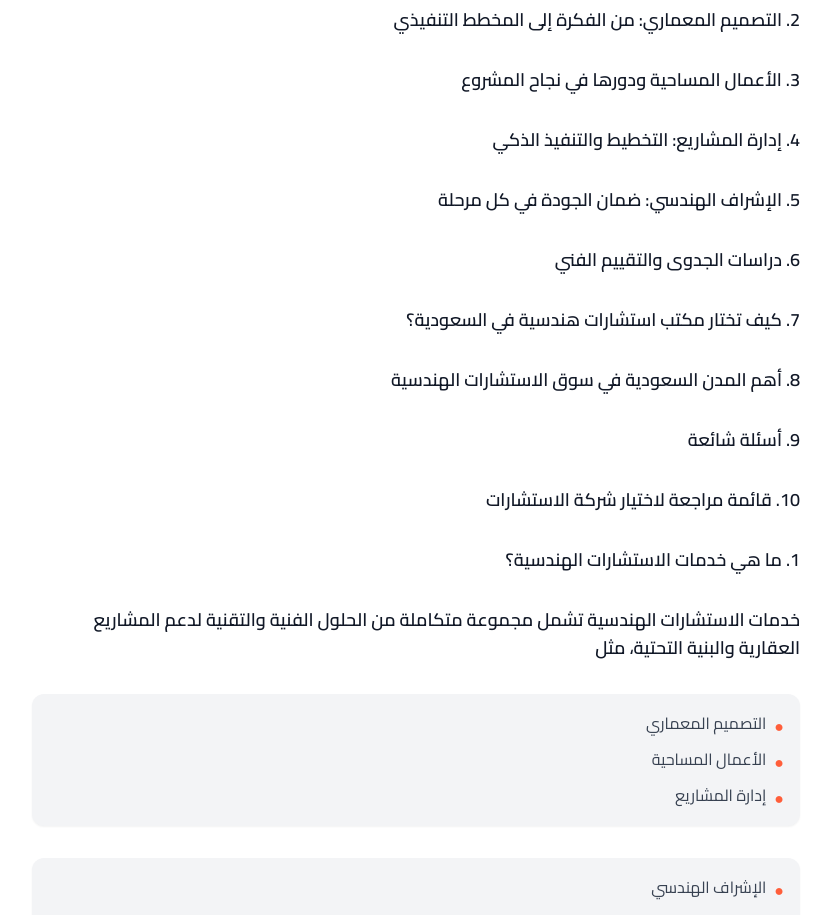
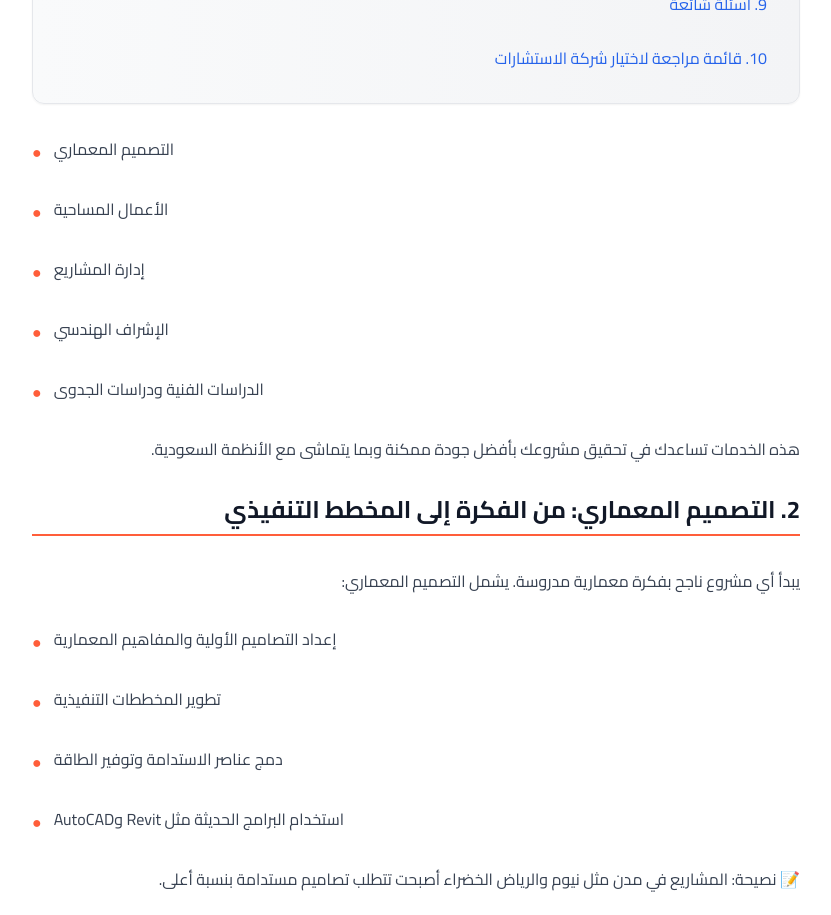
Before and after one commit to karim2652/qiwanagd, a React (Vite) app: page /blog/1 in a window 1280 px wide. Shown: the part 1660-2575 px from the top of the page, without its empty margins (400-1231 px from the left). Built offline with nearby package versions, Linux system fonts and the light colour scheme.

Commit message:
Refactor BlogDetails component to enhance table of contents parsing and content filtering. Improved handling of duplicate sections and added support for bullet points and regular paragraphs in content rendering.

```diff
--- a/src/pages/components/Blog/BlogDetails.jsx
+++ b/src/pages/components/Blog/BlogDetails.jsx
@@ -61,13 +61,17 @@ const BlogDetails = () => {
       .toLowerCase();
   };
 
-  // Function to parse table of contents
-  const parseTableOfContents = (paragraphs) => {
+  // Function to parse table of contents and filter content
+  const parseContentWithTOC = (paragraphs) => {
     const tocItems = [];
+    const filteredContent = [];
     let inToc = false;
+    let tocEndIndex = -1;
+    let seenSections = new Set();
 
-    for (const paragraph of paragraphs) {
-      const trimmed = paragraph.trim();
+    // First pass: identify TOC items and find where TOC ends
+    for (let i = 0; i < paragraphs.length; i++) {
+      const trimmed = paragraphs[i].trim();
 
       // Check if this is the start of table of contents
       if (
@@ -81,20 +85,84 @@ const BlogDetails = () => {
       // If we're in TOC and find a numbered item
       if (inToc && /^\d+\.\s/.test(trimmed)) {
         const sectionId = createSectionId(trimmed);
+        const sectionNumber = trimmed.match(/^\d+/)[0];
+
+        // Avoid duplicate sections
+        if (!seenSections.has(sectionNumber)) {
           tocItems.push({
             text: trimmed,
             id: sectionId,
-          number: trimmed.match(/^\d+/)[0],
+            number: sectionNumber,
           });
+          seenSections.add(sectionNumber);
+        }
       }
 
-      // Stop if we hit an empty line or content that doesn't look like TOC
+      // Check if TOC section has ended
       if (inToc && (trimmed === '' || (!trimmed.match(/^\d+\./) && tocItems.length > 0))) {
+        tocEndIndex = i;
+        inToc = false;
+      }
+    }
+
+    // Second pass: filter out TOC items from main content
+    const tocNumbers = new Set(tocItems.map((item) => item.number));
+
+    for (let i = 0; i < paragraphs.length; i++) {
+      const trimmed = paragraphs[i].trim();
+
+      // Skip TOC section entirely
+      if (
+        trimmed.includes('فهرس المحتويات') ||
+        trimmed.toLowerCase().includes('table of contents')
+      ) {
+        // Add TOC as special content block
+        filteredContent.push({
+          type: 'toc',
+          content: trimmed,
+          tocItems: tocItems,
+          index: i,
+        });
+
+        // Skip until TOC ends
+        while (i < paragraphs.length) {
+          i++;
+          const nextTrimmed = paragraphs[i]?.trim() || '';
+          if (nextTrimmed === '' || (!nextTrimmed.match(/^\d+\./) && tocItems.length > 0)) {
             break;
           }
         }
+        continue;
+      }
 
-    return tocItems;
+      // Skip numbered sections that are already in TOC (but keep the main content under them)
+      const sectionMatch = trimmed.match(/^\d+\.\s/);
+      if (sectionMatch) {
+        const sectionNumber = sectionMatch[0].replace('.', '').trim();
+        if (tocNumbers.has(sectionNumber)) {
+          // Add as section header with ID for scrolling
+          const sectionId = createSectionId(trimmed);
+          filteredContent.push({
+            type: 'section-header',
+            content: trimmed,
+            sectionId: sectionId,
+            index: i,
+          });
+          continue;
+        }
+      }
+
+      // Add regular content
+      if (trimmed) {
+        filteredContent.push({
+          type: 'content',
+          content: paragraphs[i],
+          index: i,
+        });
+      }
+    }
+
+    return { tocItems, filteredContent };
   };
 
   // Function to scroll to section
@@ -156,36 +224,49 @@ const BlogDetails = () => {
     return dateStr;
   };
 
-  const isTOC = (txt) =>
-    txt.trim().startsWith('فهرس المحتويات') ||
-    txt.trim().toLowerCase().startsWith('table of contents');
+  // Parse content with TOC handling
+  const { tocItems, filteredContent } = parseContentWithTOC(paragraphs);
 
-  // Parse table of contents
-  const tocItems = parseTableOfContents(paragraphs);
+  const ContentBlock = ({ item }) => {
+    const { type, content, sectionId, tocItems } = item;
 
-  const ContentBlock = ({ type, content, sectionId }) => {
     switch (type) {
-      case 'title':
+      case 'section-header':
         return (
-          <h2 id={sectionId} className='text-lg font-semibold text-gray-900 mb-4 scroll-mt-20'>
+          <h2
+            id={sectionId}
+            className='text-xl sm:text-2xl font-bold text-gray-900 mb-6 mt-8 scroll-mt-20 border-b-2 border-[#FF5E3A] pb-2'
+            style={{ fontFamily }}
+          >
             {content}
           </h2>
         );
       case 'toc':
         return (
-          <div className='bg-gray-50 rounded-xl p-4 mb-6 border border-gray-200'>
-            <h3 className='text-xl font-bold text-gray-900 mb-4 tracking-wide'>{content}</h3>
-            {tocItems.length > 0 && (
+          <div className='bg-gradient-to-r from-gray-50 to-gray-100 rounded-xl p-6 mb-8 border border-gray-200 shadow-sm'>
+            <h3
+              className='text-xl sm:text-2xl font-bold text-gray-900 mb-6 tracking-wide text-center'
+              style={{ fontFamily }}
+            >
+              {content}
+            </h3>
+            {tocItems && tocItems.length > 0 && (
               <div className='mt-4'>
-                <ul className='space-y-2'>
+                <ul
+                  className={`space-y-3 ${isArabic ? 'text-right' : 'text-left'}`}
+                  dir={isArabic ? 'rtl' : 'ltr'}
+                >
                   {tocItems.map((item, index) => (
-                    <li key={index}>
+                    <li key={index} className={`${isArabic ? 'text-right' : 'text-left'}`}>
                       <button
                         onClick={() => scrollToSection(item.id)}
-                        className='text-left w-full text-blue-600 hover:text-blue-800 hover:underline transition-colors duration-200 cursor-pointer'
+                        className={`w-full text-blue-600 hover:text-blue-800 hover:underline transition-colors duration-200 cursor-pointer p-2 rounded-md hover:bg-blue-50 ${isArabic ? 'text-right' : 'text-left'}`}
                         style={{ fontFamily }}
+                        dir={isArabic ? 'rtl' : 'ltr'}
                       >
+                        <span className={`block ${isArabic ? 'text-right' : 'text-left'}`}>
                           {item.text}
+                        </span>
                       </button>
                     </li>
                   ))}
@@ -194,30 +275,37 @@ const BlogDetails = () => {
             )}
           </div>
         );
-      case 'bullet':
+      case 'content':
+        const trimmedContent = content.trim();
+
+        // Handle bullet points
+        if (trimmedContent.startsWith('•') || trimmedContent.startsWith('- ')) {
           return (
-          <div className='flex items-start gap-2 mb-4'>
+            <div
+              className={`flex items-start gap-3 mb-4 ${isArabic ? 'flex-row-reverse text-right' : ''}`}
+            >
               <span className='mt-1 text-[#FF5E3A] text-base'>●</span>
-            <span className='text-gray-700'>{content}</span>
+              <span className='text-gray-700 leading-relaxed' style={{ fontFamily }}>
+                {trimmedContent.replace(/^[-•]\s*/, '')}
+              </span>
             </div>
           );
+        }
+
+        // Handle regular paragraphs
+        return (
+          <p
+            className={`text-gray-700 mb-6 leading-relaxed ${isArabic ? 'text-right' : 'text-left'}`}
+            style={{ fontFamily }}
+            dir={isArabic ? 'rtl' : 'ltr'}
+          >
+            {content}
+          </p>
+        );
       default:
-        return <p className='text-gray-700 mb-6 leading-relaxed'>{content}</p>;
+        return null;
     }
   };
-
-  const BulletGroup = ({ items }) => (
-    <div className='bg-gray-100 rounded-xl p-4 mb-2 shadow-sm'>
-      <ul className='space-y-2 m-0'>
-        {items.map((item, idx) => (
-          <li key={idx} className='flex items-start gap-2'>
-            <span className='mt-1 text-[#FF5E3A] text-base'>●</span>
-            <span className='text-gray-700'>{item.replace(/^[-•]\s*/, '')}</span>
-          </li>
-        ))}
-      </ul>
-    </div>
-  );
 
   return (
     <>
@@ -286,86 +374,42 @@ const BlogDetails = () => {
                 <div className='sm:p-6 md:p-8 lg:p-12'>
                   {/* Article description */}
                   <div className='my-2 rounded-xl sm:rounded-2xl border border-[#FF5E3A]/10 p-4'>
-                    <h2 className='text-xl sm:text-md font-bold text-gray-900 my-1'>
+                    <h2
+                      className='text-xl sm:text-md font-bold text-gray-900 my-1'
+                      style={{ fontFamily }}
+                    >
                       {t('blog.details.about_article')}
                     </h2>
-                    <p className='text-base sm:text-md text-gray-600 leading-relaxed'>
+                    <p
+                      className={`text-base sm:text-md text-gray-600 leading-relaxed ${isArabic ? 'text-right' : 'text-left'}`}
+                      style={{ fontFamily }}
+                      dir={isArabic ? 'rtl' : 'ltr'}
+                    >
                       {translatedDescription}
                     </p>
                   </div>
 
                   <div className='prose prose-sm sm:prose-base md:prose-lg max-w-none mt-6'>
                     <div className='text-gray-600 leading-relaxed space-y-4 sm:space-y-6 md:space-y-8'>
-                      {(() => {
-                        if (!paragraphs.length) {
-                          return (
+                      {filteredContent.length === 0 ? (
                         <p className='text-base sm:text-lg text-gray-500 italic'>
                           {t('blog.details.no_content')}
                         </p>
-                          );
-                        }
-
-                        const elements = [];
-                        let bulletGroup = [];
-
-                        paragraphs.forEach((paragraph, index) => {
-                          const trimmedParagraph = paragraph.trim();
-
-                          if (
-                            trimmedParagraph.startsWith('•') ||
-                            trimmedParagraph.startsWith('- ')
-                          ) {
-                            bulletGroup.push(paragraph);
-                            if (bulletGroup.length >= 3) {
-                              elements.push(<BulletGroup key={index} items={bulletGroup} />);
-                              bulletGroup = [];
-                            }
-                          } else {
-                            if (bulletGroup.length > 0) {
-                              elements.push(
-                                <BulletGroup key={`bullet-${index}`} items={bulletGroup} />
-                              );
-                              bulletGroup = [];
-                            }
-
-                            const type = isTOC(paragraph)
-                              ? 'toc'
-                              : trimmedParagraph.match(/^\d+\./) ||
-                                  trimmedParagraph.endsWith(':') ||
-                                  (trimmedParagraph.length < 40 &&
-                                    trimmedParagraph === trimmedParagraph.toUpperCase())
-                                ? 'title'
-                                : 'paragraph';
-
-                            // Create section ID for numbered sections
-                            const sectionId = trimmedParagraph.match(/^\d+\./)
-                              ? createSectionId(trimmedParagraph)
-                              : undefined;
-
-                            elements.push(
-                              <ContentBlock
-                                key={index}
-                                type={type}
-                                content={paragraph.replace(/:$/, '')}
-                                sectionId={sectionId}
-                              />
-                            );
-                          }
-                        });
-
-                        if (bulletGroup.length > 0) {
-                          elements.push(<BulletGroup key='final-bullets' items={bulletGroup} />);
-                        }
-
-                        return elements;
-                      })()}
+                      ) : (
+                        filteredContent.map((item, index) => (
+                          <ContentBlock key={index} item={item} />
+                        ))
+                      )}
                     </div>
                   </div>
 
                   {/* Tags */}
                   {post.tags && post.tags.length > 0 && (
                     <div className='mt-8 sm:mt-12 pt-6 sm:pt-8 border-t border-gray-200'>
-                      <h3 className='text-lg sm:text-xl font-bold text-gray-900 mb-3 sm:mb-4'>
+                      <h3
+                        className='text-lg sm:text-xl font-bold text-gray-900 mb-3 sm:mb-4'
+                        style={{ fontFamily }}
+                      >
                         {isArabic ? 'الوسوم' : 'Tags'}
                       </h3>
                       <div className='flex flex-wrap gap-2 sm:gap-3'>
@@ -373,6 +417,7 @@ const BlogDetails = () => {
                           <span
                             key={index}
                             className='bg-gray-100 text-gray-700 px-3 sm:px-4 py-1 sm:py-2 rounded-full text-xs sm:text-sm font-medium hover:bg-[#FF5E3A] hover:text-white transition-colors duration-300'
+                            style={{ fontFamily }}
                           >
                             {getTranslatedTag(tag)}
                           </span>
@@ -402,6 +447,7 @@ const BlogDetails = () => {
                           <span
                             key={index}
                             className='bg-gray-100 text-gray-700 px-3 sm:px-4 py-1 sm:py-2 rounded-full text-xs sm:text-sm font-medium'
+                            style={{ fontFamily }}
                           >
                             {keyword.trim()}
                           </span>
@@ -411,6 +457,7 @@ const BlogDetails = () => {
                   )}
                 </div>
               </motion.div>
+
               {/* Back to blog button */}
               <div className='mt-8 sm:mt-12 pt-6 sm:pt-8 border-t border-gray-200 flex justify-center'>
                 <button
@@ -435,6 +482,7 @@ const BlogDetails = () => {
                 </button>
               </div>
             </div>
+
             {/* Suggested articles */}
             <div
               className={`w-full md:w-80 order-0 md:order-1 ${isArabic ? 'md:order-0' : 'md:order-1'} `}
```
Lines whose indentation alone changed are shown as unchanged.
